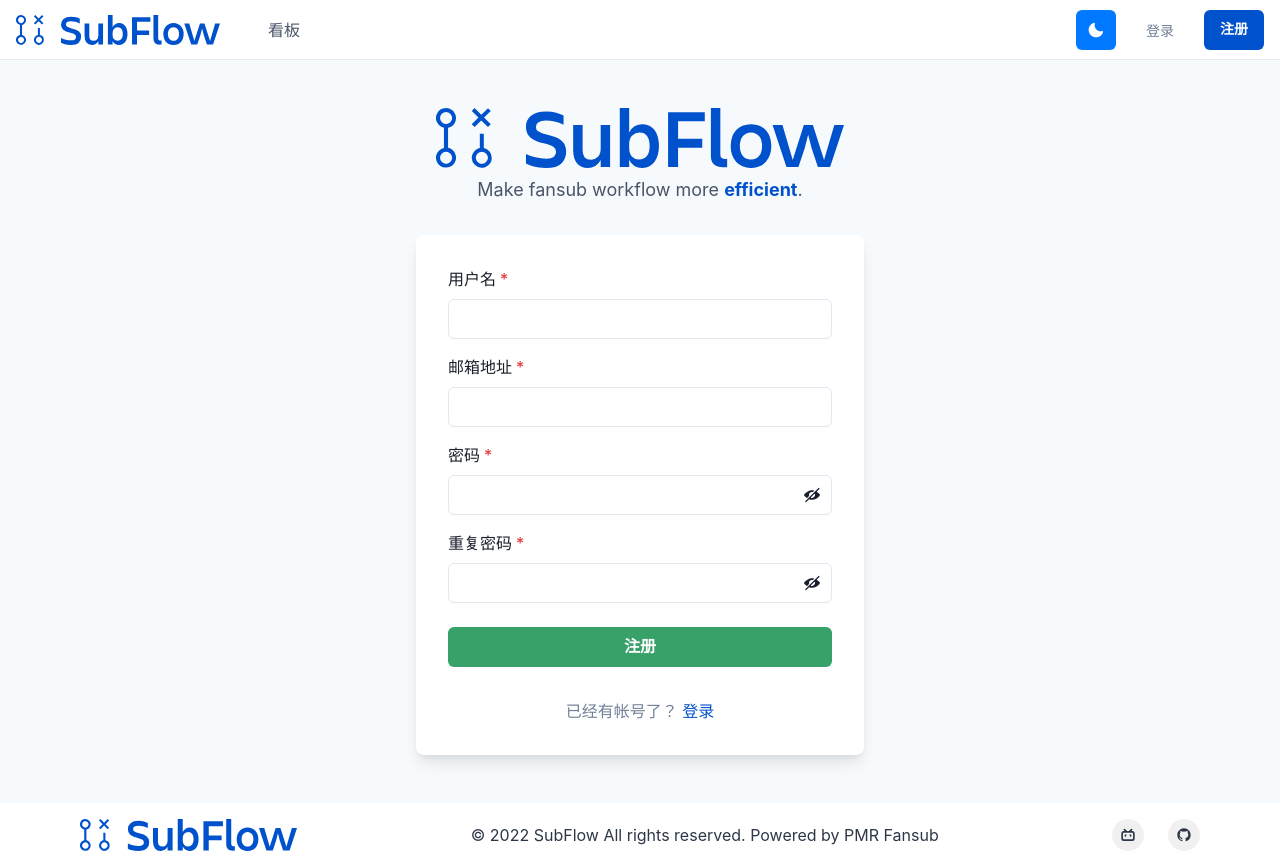
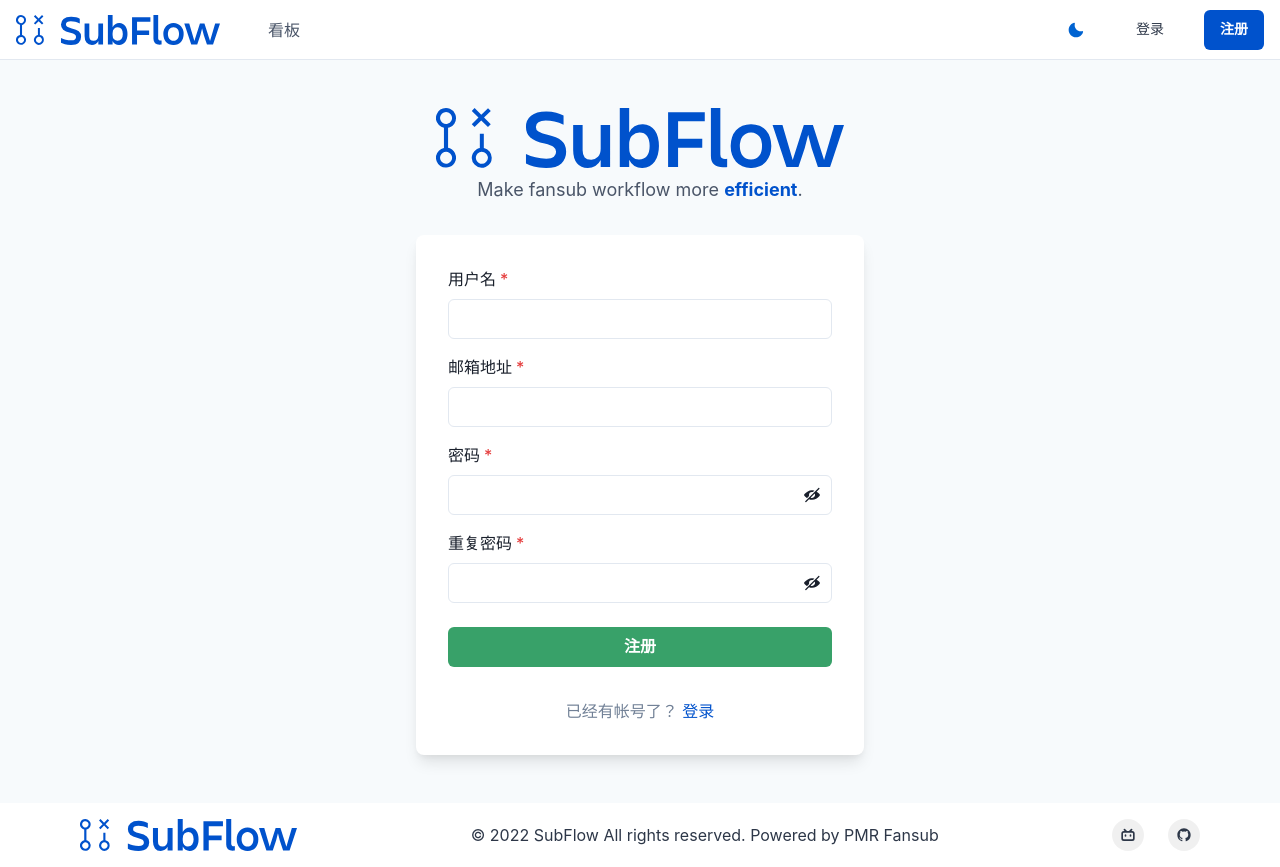
Before and after one commit to PMR-Fansub/subflow-react, a React (Create React App) app: page /register in a window 1280 px wide. Built offline with nearby package versions, Linux system fonts and the light colour scheme.

Commit message:
feat: make the theme toggle button available after logging in

```diff
--- a/src/components/navbar.js
+++ b/src/components/navbar.js
@@ -104,8 +104,9 @@ const WithSubnavigation = () => {
           direction={"row"}
           spacing={6}
         >
+          <>
+            <ThemeToggleButton />
             {auth.userInfo ? (
-            <>
               <Menu>
                 <MenuButton
                   transition="all 0.3s"
@@ -145,15 +146,13 @@ const WithSubnavigation = () => {
                   </MenuItem>
                 </MenuList>
               </Menu>
-            </>
             ) : (
               <>
-              <ThemeToggleButton />
                 <Button
                   as={"a"}
                   fontSize={"sm"}
                   fontWeight={400}
-                variant={"link"}
+                  variant="ghost"
                   href={"#"}
                   onClick={() => {
                     navigate("/login");
@@ -178,6 +177,7 @@ const WithSubnavigation = () => {
                 </Button>
               </>
             )}
+          </>
         </Stack>
       </Flex>
 
--- a/src/components/theme-toggle-button.js
+++ b/src/components/theme-toggle-button.js
@@ -8,6 +8,7 @@ const ThemeToggleButton = () => {
       aria-label="Toggle theme"
       colorScheme={useColorModeValue("messenger", "orange")}
       icon={useColorModeValue(<MoonIcon />, <SunIcon />)}
+      variant="ghost"
       onClick={toggleColorMode}
     ></IconButton>
   );
```
Lines whose indentation alone changed are shown as unchanged.
